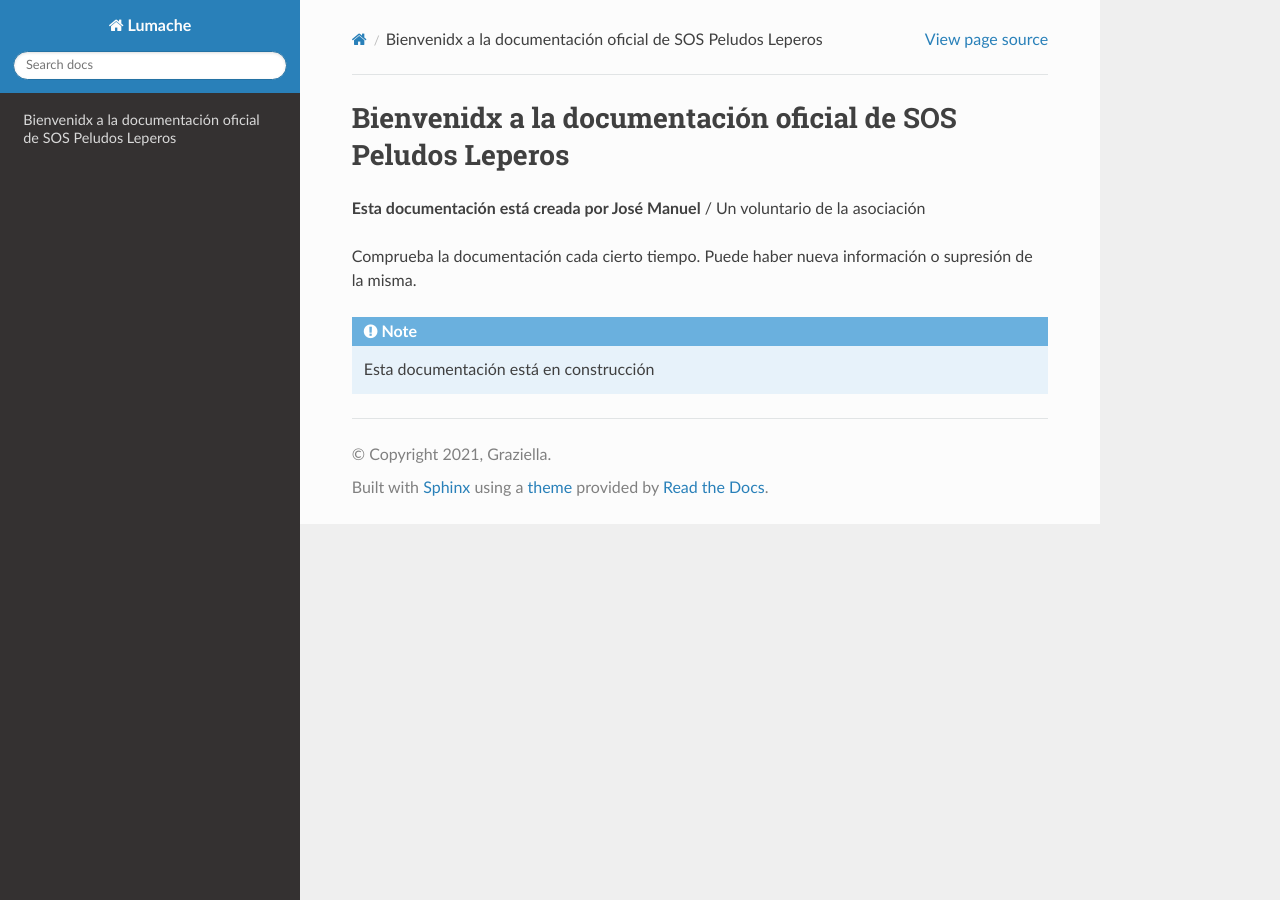
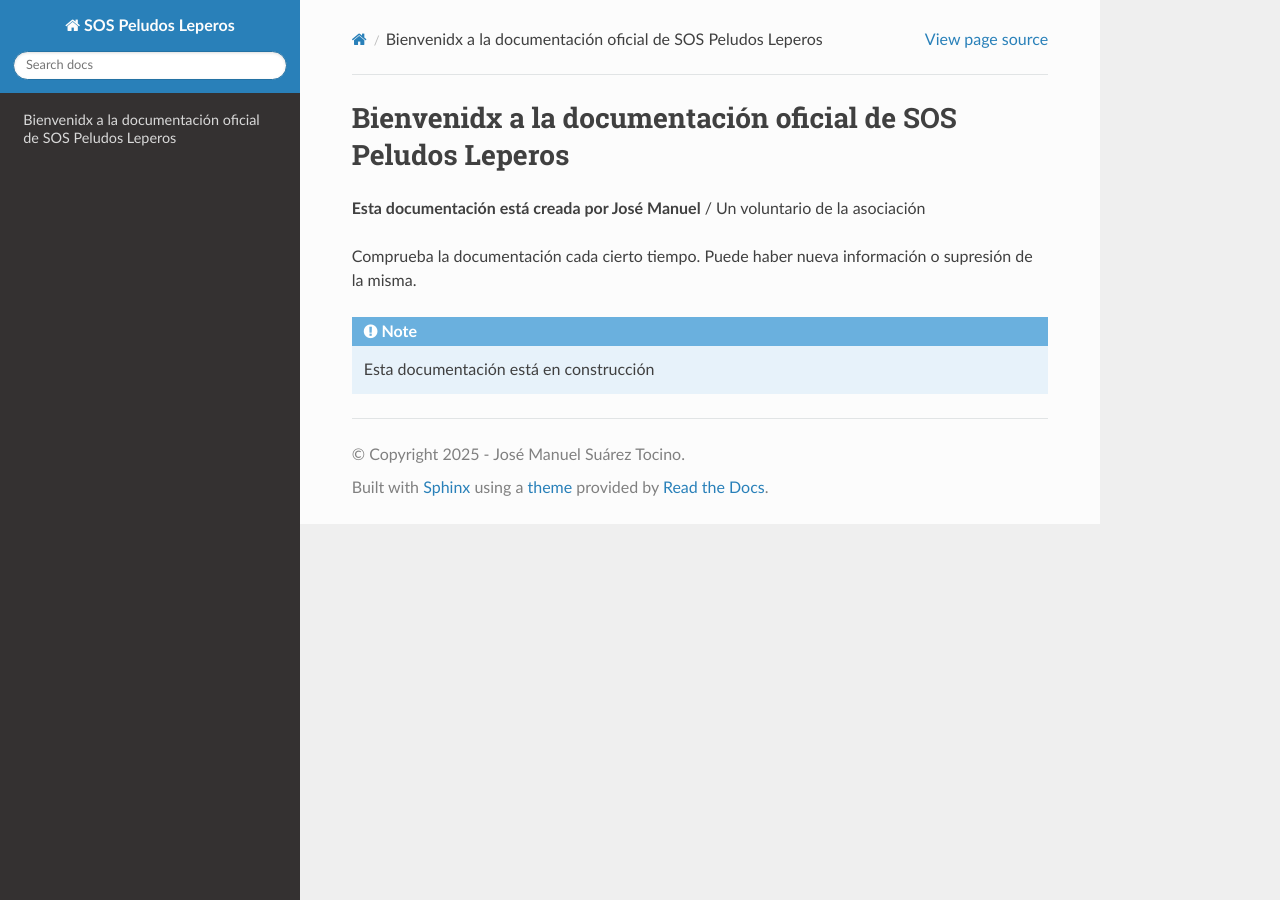
Before and after one commit to doirty1998/sospeludosleperos, a Sphinx documentation site: the page built from docs/source/index.rst, in a window 1280 px wide. Built offline with Sphinx 7.4.7 and the Read the Docs theme 3.1.0, drawn with Linux system fonts in a browser that asks for light colours.

Commit message:
Update conf.py

```diff
--- a/docs/source/conf.py
+++ b/docs/source/conf.py
@@ -2,9 +2,9 @@
 
 # -- Project information
 
-project = 'Lumache'
-copyright = '2021, Graziella'
-author = 'Graziella'
+project = 'SOS Peludos Leperos'
+copyright = '2025 - José Manuel Suárez Tocino'
+author = 'José Manuel Suárez Tocino'
 
 release = '0.1'
 version = '0.1.0'
```
